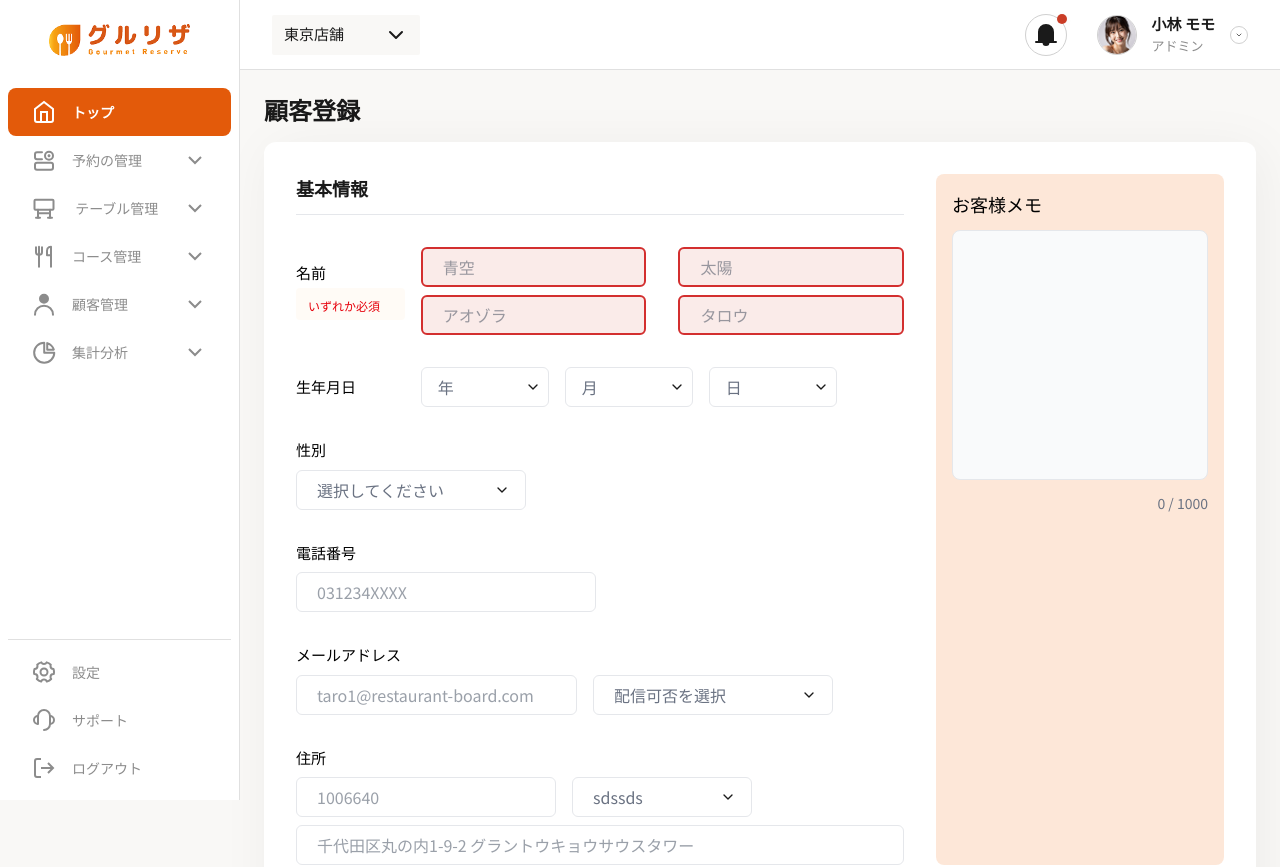
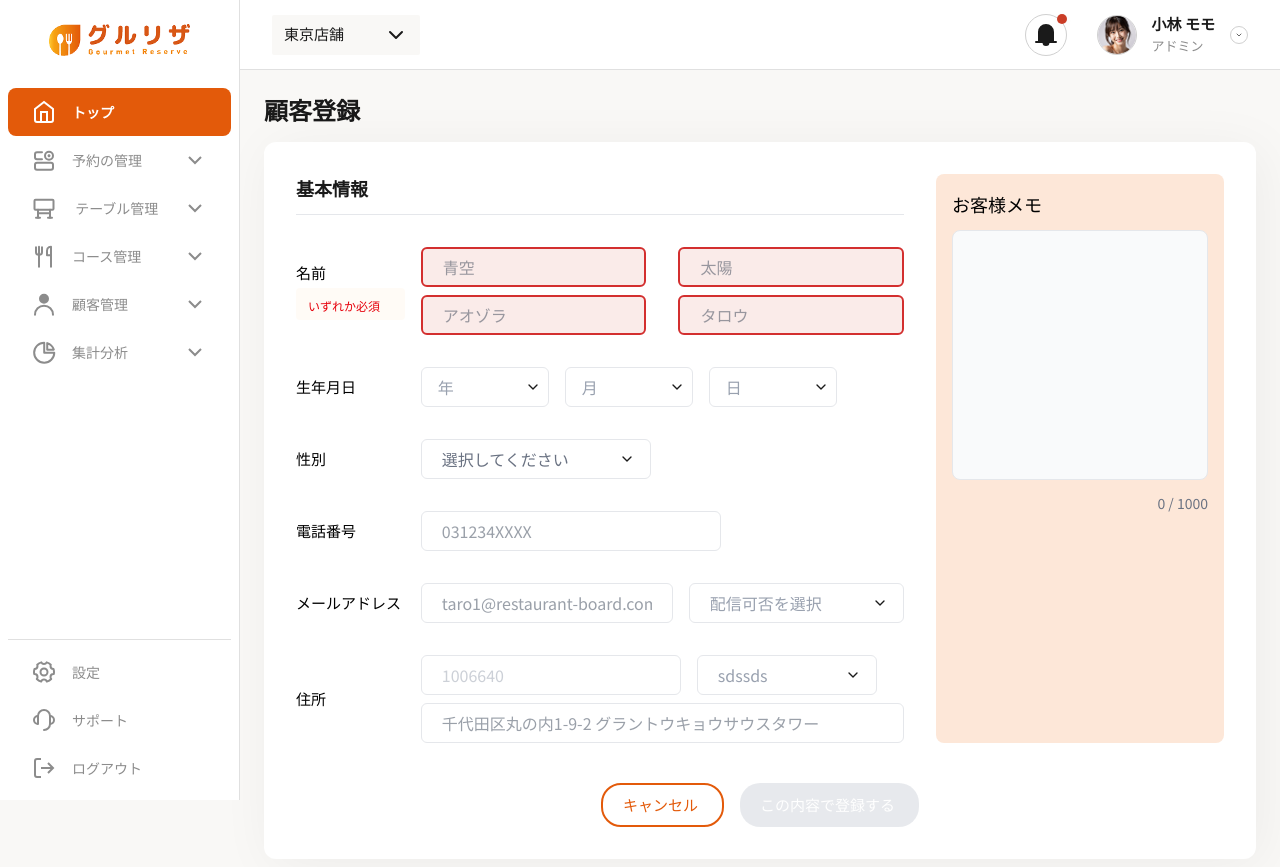
Before and after one commit to TagKrj/GourmetReserve, a React (Vite) app: page /Scr502 in a window 1280 px wide. Shown: the top 867 px of the page. Built offline with nearby package versions, Linux system fonts and the light colour scheme.

Commit message:
style: enhance layout and styling for customer registration fields

```diff
--- a/src/pages/screens/Scr502.jsx
+++ b/src/pages/screens/Scr502.jsx
@@ -139,7 +139,7 @@ const CustomerRegistrationPage = () => {
                                                 <div className="flex gap-4">
                                                     <div className="relative w-32">
                                                         <select
-                                                            className="appearance-none border border-gray-200 rounded-md w-full h-10 px-4 text-gray-500 leading-tight focus:outline-none focus:border-[#E35A0A]"
+                                                            className="appearance-none border border-gray-200 rounded-md w-full h-10 px-4 text-gray-400 leading-tight focus:outline-none focus:border-[#E35A0A]"
                                                             value={customerData.birthYear}
                                                             onChange={(e) => setCustomerData({ ...customerData, birthYear: e.target.value })}
                                                         >
@@ -154,7 +154,7 @@ const CustomerRegistrationPage = () => {
                                                     </div>
                                                     <div className="relative w-32">
                                                         <select
-                                                            className="appearance-none border border-gray-200 rounded-md w-full h-10 px-4 text-gray-500 leading-tight focus:outline-none focus:border-[#E35A0A]"
+                                                            className="appearance-none border border-gray-200 rounded-md w-full h-10 px-4 text-gray-400 leading-tight focus:outline-none focus:border-[#E35A0A]"
                                                             value={customerData.birthMonth}
                                                             onChange={(e) => setCustomerData({ ...customerData, birthMonth: e.target.value })}
                                                         >
@@ -169,7 +169,7 @@ const CustomerRegistrationPage = () => {
                                                     </div>
                                                     <div className="relative w-32">
                                                         <select
-                                                            className="appearance-none border border-gray-200 rounded-md w-full h-10 px-4 text-gray-500 leading-tight focus:outline-none focus:border-[#E35A0A]"
+                                                            className="appearance-none border border-gray-200 rounded-md w-full h-10 px-4 text-gray-400 leading-tight focus:outline-none focus:border-[#E35A0A]"
                                                             value={customerData.birthDay}
                                                             onChange={(e) => setCustomerData({ ...customerData, birthDay: e.target.value })}
                                                         >
@@ -189,7 +189,13 @@ const CustomerRegistrationPage = () => {
 
                                     {/* Gender field */}
                                     <div className="space-y-2">
+                                        <div className="grid grid-cols-1 md:grid-cols-5 gap-4">
+                                            <div className="md:col-span-1">
+                                                <div className="flex flex-col h-full justify-center">
                                                     <label className="block text-neutral-800 text-[15px] font-medium">性別</label>
+                                                </div>
+                                            </div>
+                                            <div className="md:col-span-4">
                                                 <div className="relative w-[230px]">
                                                     <select
                                                         className="appearance-none border border-gray-200 rounded-md w-full h-10 px-5 text-gray-500 leading-tight focus:outline-none focus:border-[#E35A0A]"
@@ -206,10 +212,18 @@ const CustomerRegistrationPage = () => {
                                                     </div>
                                                 </div>
                                             </div>
+                                        </div>
+                                    </div>
 
                                     {/* Phone field */}
                                     <div className="space-y-2">
+                                        <div className="grid grid-cols-1 md:grid-cols-5 gap-4">
+                                            <div className="md:col-span-1">
+                                                <div className="flex flex-col h-full justify-center">
                                                     <label className="block text-neutral-800 text-[15px] font-medium">電話番号</label>
+                                                </div>
+                                            </div>
+                                            <div className="md:col-span-4">
                                                 <div className="relative">
                                                     <input
                                                         type="tel"
@@ -220,10 +234,18 @@ const CustomerRegistrationPage = () => {
                                                     />
                                                 </div>
                                             </div>
+                                        </div>
+                                    </div>
 
                                     {/* Email & consent field */}
                                     <div className="space-y-2">
+                                        <div className="grid grid-cols-1 md:grid-cols-5 gap-4">
+                                            <div className="md:col-span-1">
+                                                <div className="flex flex-col h-full justify-center">
                                                     <label className="block text-neutral-800 text-[15px] font-medium">メールアドレス</label>
+                                                </div>
+                                            </div>
+                                            <div className="md:col-span-4">
                                                 <div className="flex gap-4 flex-col md:flex-row">
                                                     <div className="relative">
                                                         <input
@@ -236,7 +258,7 @@ const CustomerRegistrationPage = () => {
                                                     </div>
                                                     <div className="relative w-[240px]">
                                                         <select
-                                                    className="appearance-none border border-gray-200 rounded-md w-full h-10 px-5 text-gray-500 leading-tight focus:outline-none focus:border-[#E35A0A]"
+                                                            className="appearance-none border border-gray-200 rounded-md w-full h-10 px-5 text-gray-400 leading-tight focus:outline-none focus:border-[#E35A0A]"
                                                             value={customerData.emailConsent}
                                                             onChange={(e) => setCustomerData({ ...customerData, emailConsent: e.target.value })}
                                                         >
@@ -250,15 +272,24 @@ const CustomerRegistrationPage = () => {
                                                     </div>
                                                 </div>
                                             </div>
+                                        </div>
+                                    </div>
 
                                     {/* Address fields */}
                                     <div className="space-y-2">
+                                        <div className="grid grid-cols-1 md:grid-cols-5 gap-4">
+                                            <div className="md:col-span-1">
+                                                <div className="flex flex-col h-full justify-center">
                                                     <label className="block text-neutral-800 text-[15px] font-medium">住所</label>
+                                                </div>
+                                            </div>
+                                            <div className="md:col-span-4">
+                                                <div className="space-y-2">
                                                     <div className="flex gap-4 mb-2 flex-col md:flex-row">
                                                         <div className="relative">
                                                             <input
                                                                 type="text"
-                                                    className="w-full md:w-[260px] h-10 px-5 border border-gray-200 rounded-md focus:outline-none focus:border-[#E35A0A] text-gray-700"
+                                                                className="w-full md:w-[260px] h-10 px-5 border border-gray-200 rounded-md focus:outline-none focus:border-[#E35A0A] text-gray-400"
                                                                 placeholder="1006640"
                                                                 value={customerData.zipCode}
                                                                 onChange={(e) => setCustomerData({ ...customerData, zipCode: e.target.value })}
@@ -266,7 +297,7 @@ const CustomerRegistrationPage = () => {
                                                         </div>
                                                         <div className="relative w-full md:w-[180px]">
                                                             <select
-                                                    className="appearance-none border border-gray-200 rounded-md w-full h-10 px-5 text-gray-500 leading-tight focus:outline-none focus:border-[#E35A0A]"
+                                                                className="appearance-none border border-gray-200 rounded-md w-full h-10 px-5 text-gray-400 leading-tight focus:outline-none focus:border-[#E35A0A]"
                                                                 value={customerData.prefecture}
                                                                 onChange={(e) => setCustomerData({ ...customerData, prefecture: e.target.value })}
                                                             >
@@ -288,6 +319,9 @@ const CustomerRegistrationPage = () => {
                                                             value={customerData.address}
                                                             onChange={(e) => setCustomerData({ ...customerData, address: e.target.value })}
                                                         />
+                                                    </div>
+                                                </div>
+                                            </div>
                                         </div>
                                     </div>
                                 </div>
```
Lines whose indentation alone changed are shown as unchanged.
